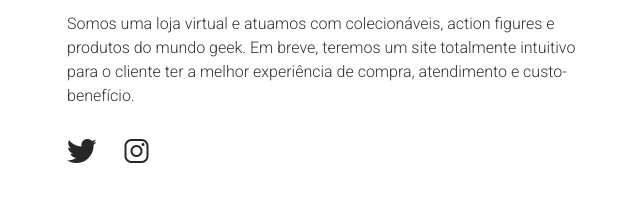
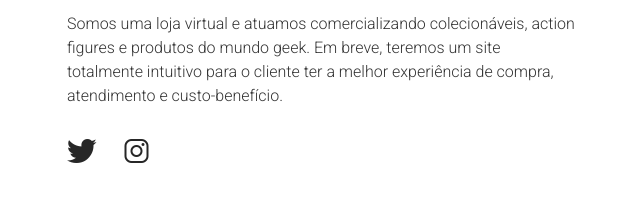
Before and after one commit to virtualtoys/virtualtoys.github.io, a plain HTML site: page index.html in a window 1280 px wide. Shown: the part 374-576 px from the top of the page, without its empty margins (61-701 px from the left). Drawn offline with nearby package versions, Linux system fonts and the light colour scheme.

Commit message:
Alteração simples na descrição

```diff
--- a/index.html
+++ b/index.html
@@ -10,12 +10,12 @@
 	<link rel="canonical" href="https://virtualtoys.github.io">
 
     <meta itemprop="name" content="Virtualtoys :: Em construção..."/>
-    <meta itemprop="description" content="Somos uma loja virtual e atuamos com colecionáveis, action figures e produtos do mundo geek. Em breve, teremos um portal totalmente intuitivo para o cliente ter a melhor experiência de atendimento e custo-benefício."/>
+    <meta itemprop="description" content="Somos uma loja virtual e atuamos comercializando colecionáveis, action figures e produtos do mundo geek. Em breve, teremos um portal totalmente intuitivo para o cliente ter a melhor experiência de atendimento e custo-benefício."/>
 
     <meta itemprop="url" content="https://virtualtoys.github.io"/>
 
     <meta property="og:title" content="Virtualtoys :: Em construção...">
-    <meta property="og:description" content="Somos uma loja virtual e atuamos com colecionáveis, action figures e produtos do mundo geek. Em breve, teremos um portal totalmente intuitivo para o cliente ter a melhor experiência de atendimento e custo-benefício.">
+    <meta property="og:description" content="Somos uma loja virtual e atuamos comercializando colecionáveis, action figures e produtos do mundo geek. Em breve, teremos um portal totalmente intuitivo para o cliente ter a melhor experiência de atendimento e custo-benefício.">
 
     <meta property="og:url" content="https://virtualtoys.github.io">
 
@@ -23,7 +23,7 @@
     <meta property="twitter:site" content="@virtual_toys" />
     <meta property="twitter:domain" content="https://virtualtoys.github.io" />
     <meta property="twitter:title" content="Virtualtoys :: Em construção..." />
-    <meta property="twitter:description" content="Somos uma loja virtual e atuamos com colecionáveis, action figures e produtos do mundo geek. Em breve, teremos um portal totalmente intuitivo para o cliente ter a melhor experiência de atendimento e custo-benefício." />
+    <meta property="twitter:description" content="Somos uma loja virtual e atuamos comercializando colecionáveis, action figures e produtos do mundo geek. Em breve, teremos um portal totalmente intuitivo para o cliente ter a melhor experiência de atendimento e custo-benefício." />
 
     <meta property="twitter:url" content="https://virtualtoys.github.io" />
 
@@ -38,7 +38,7 @@
 		<div class="content">
 			<h1 class="font-bold font4">Virtualtoys</h1>
 			<p class="tagline font-normal font2">Em desenvolvimento...</p>
-			<p class="font-light font1 description">Somos uma loja virtual e atuamos com colecionáveis, action figures e produtos do mundo geek. Em breve, teremos um site totalmente intuitivo para o cliente ter a melhor experiência de compra, atendimento e custo-benefício.</p>
+			<p class="font-light font1 description">Somos uma loja virtual e atuamos comercializando colecionáveis, action figures e produtos do mundo geek. Em breve, teremos um site totalmente intuitivo para o cliente ter a melhor experiência de compra, atendimento e custo-benefício.</p>
 			<div class="icons">
 				<a class="icon ion-social-pinterest-outline" title="Twitter" href="https://www.twitter.com/virtual_toys" target="_blank">
 				</a>
```
